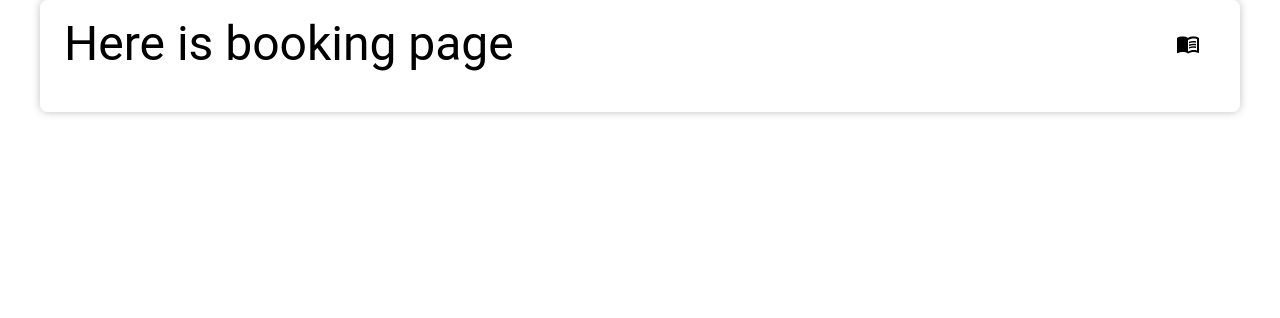
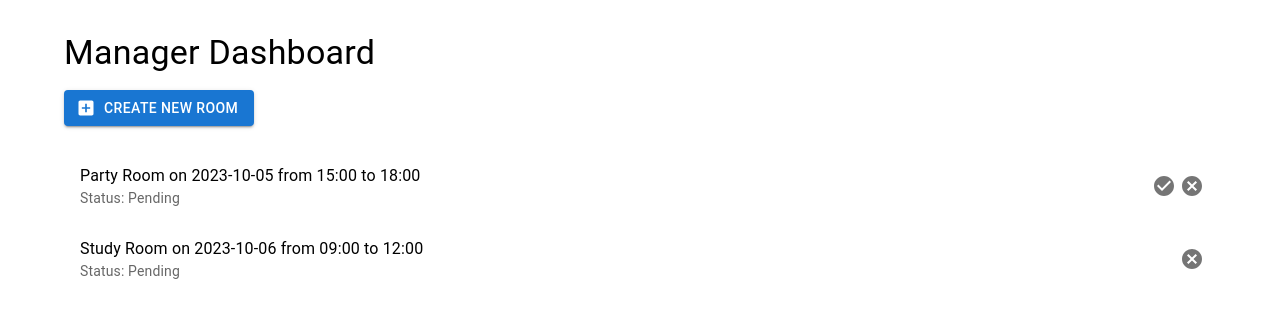
Before and after one commit to CMUResidentMe/ClientApp, a React (Create React App) app: page /booking-manager in a window 1280 px wide. Shown: the top 318 px of the page. Built offline with nearby package versions, Linux system fonts and the light colour scheme; no server answers.

Commit message:
saving work for manager page

```diff
--- a/src/pages/Booking/BookingManager.js
+++ b/src/pages/Booking/BookingManager.js
@@ -1,54 +1,227 @@
-import React, { useState, useEffect } from "react";
-import { Container, Box, IconButton } from "@mui/material";
-import { MenuBookOutlined } from '@mui/icons-material';
+import React, { useState } from "react";
+import {
+  Container,
+  Box,
+  Typography,
+  Button,
+  TextField,
+  IconButton,
+  List,
+  ListItem,
+  ListItemText,
+  Dialog,
+  DialogActions,
+  DialogContent,
+  DialogContentText,
+  DialogTitle,
+} from "@mui/material";
+import { AddBox, Cancel, CheckCircle } from "@mui/icons-material";
 import Navbar from "../../components/NavBar.js";
-import { useNavigate } from "react-router-dom";
-import Typography from '@mui/material/Typography/index.js';
 
-const BookingManager = () => {
-  const [isDrawerOpen, setDrawerOpen] = useState(false);
+const ManagerPage = () => {
+  const [openCreate, setOpenCreate] = useState(false);
+  const [openCancel, setOpenCancel] = useState(false);
+  const [openApprove, setOpenApprove] = useState(false);
+  const [selectedBookingId, setSelectedBookingId] = useState(null);
+  const [roomDetails, setRoomDetails] = useState({
+    name: "",
+    type: "",
+    description: "",
+    capacity: "",
+  });
+  const [cancelReason, setCancelReason] = useState("");
 
-  const handleDrawerToggle = () => {
-    setDrawerOpen(!isDrawerOpen);
+  const bookings = [
+    {
+      id: 1,
+      roomName: "Party Room",
+      roomType: "Party",
+      date: "2023-10-05",
+      startTime: "15:00",
+      endTime: "18:00",
+      status: "Pending",
+    },
+    {
+      id: 2,
+      roomName: "Study Room",
+      roomType: "Study",
+      date: "2023-10-06",
+      startTime: "09:00",
+      endTime: "12:00",
+      status: "Pending",
+    },
+  ];
+
+  const handleOpenCreate = () => setOpenCreate(true);
+  const handleCloseCreate = () => setOpenCreate(false);
+  const handleOpenCancel = (id) => {
+    setOpenCancel(true);
+    setSelectedBookingId(id);
+  };
+  const handleCloseCancel = () => setOpenCancel(false);
+  const handleOpenApprove = (id) => {
+    setOpenApprove(true);
+    setSelectedBookingId(id);
+  };
+  const handleCloseApprove = () => setOpenApprove(false);
+
+  const handleCreateRoom = () => {
+    console.log("Creating room with details:", roomDetails);
+    handleCloseCreate();
   };
 
+  const handleApproveBooking = () => {
+    console.log("Approving booking ID:", selectedBookingId);
+    handleCloseApprove();
+  };
+
+  const handleCancelBooking = () => {
+    console.log(
+      "Cancelling booking ID:",
+      selectedBookingId,
+      "with reason:",
+      cancelReason
+    );
+    handleCloseCancel();
+  };
+
+  const renderBookingList = () =>
+    bookings.map((booking) => (
+      <ListItem
+        key={booking.id}
+        secondaryAction={
+          <>
+            {booking.roomType === "Party" && booking.status === "Pending" && (
+              <IconButton
+                edge="end"
+                aria-label="approve"
+                onClick={() => handleOpenApprove(booking.id)}
+              >
+                <CheckCircle />
+              </IconButton>
+            )}
+            <IconButton
+              edge="end"
+              aria-label="cancel"
+              onClick={() => handleOpenCancel(booking.id)}
+            >
+              <Cancel />
+            </IconButton>
+          </>
+        }
+      >
+        <ListItemText
+          primary={`${booking.roomName} on ${booking.date} from ${booking.startTime} to ${booking.endTime}`}
+          secondary={`Status: ${booking.status}`}
+        />
+      </ListItem>
+    ));
+
   return (
-    <Container
-      maxWidth="lg"
-      sx={{
-        boxShadow: "0px 0px 8px rgba(0, 0, 0, 0.25)",
-        backgroundColor: "rgba(255, 255, 255, 0.85)",
-        paddingTop: "1rem",
-        paddingBottom: "2rem",
-        paddingLeft: "2rem",
-        paddingRight: "2rem",
-        borderRadius: "8px",
-      }}
-    >
-      <Box
-        display="flex"
-        justifyContent="space-between"
-        alignItems="center"
-        sx={{ marginBottom: "0.5rem" }}
-      >
-        <Typography variant="h3" component="h1" sx={{ flexGrow: 1 }}>
-          Here is booking page
+    <div>
+      <Navbar />
+      <Container maxWidth="lg">
+        <Typography variant="h4" sx={{ mt: 4, mb: 2 }}>
+          Manager Dashboard
         </Typography>
-        <IconButton
-          color="inherit"
-          aria-label="menu"
-          onClick={handleDrawerToggle}
-          sx={{ margin: 1 }}
+        <Button
+          variant="contained"
+          startIcon={<AddBox />}
+          onClick={handleOpenCreate}
+          sx={{ mb: 2 }}
         >
-          <MenuBookOutlined />
-        </IconButton>
-      </Box>
-      <Navbar
-        isDrawerOpen={isDrawerOpen}
-        handleDrawerToggle={handleDrawerToggle}
-      />
-    </Container>
+          Create New Room
+        </Button>
+        <Dialog open={openCreate} onClose={handleCloseCreate}>
+          <DialogTitle>Create New Room</DialogTitle>
+          <DialogContent>
+            <DialogContentText>
+              Please enter details for the new room.
+            </DialogContentText>
+            <TextField
+              autoFocus
+              margin="dense"
+              label="Room Name"
+              type="text"
+              fullWidth
+              variant="standard"
+              onChange={(e) =>
+                setRoomDetails({ ...roomDetails, name: e.target.value })
+              }
+            />
+            <TextField
+              margin="dense"
+              label="Room Type"
+              type="text"
+              fullWidth
+              variant="standard"
+              onChange={(e) =>
+                setRoomDetails({ ...roomDetails, type: e.target.value })
+              }
+            />
+            <TextField
+              margin="dense"
+              label="Description"
+              type="text"
+              fullWidth
+              variant="standard"
+              onChange={(e) =>
+                setRoomDetails({ ...roomDetails, description: e.target.value })
+              }
+            />
+            <TextField
+              margin="dense"
+              label="Capacity"
+              type="number"
+              fullWidth
+              variant="standard"
+              onChange={(e) =>
+                setRoomDetails({ ...roomDetails, capacity: e.target.value })
+              }
+            />
+          </DialogContent>
+          <DialogActions>
+            <Button onClick={handleCloseCreate}>Cancel</Button>
+            <Button onClick={handleCreateRoom}>Create</Button>
+          </DialogActions>
+        </Dialog>
+        <Dialog open={openCancel} onClose={handleCloseCancel}>
+          <DialogTitle>Cancel Booking</DialogTitle>
+          <DialogContent>
+            <DialogContentText>
+              Please enter the reason for cancellation.
+            </DialogContentText>
+            <TextField
+              autoFocus
+              margin="dense"
+              label="Cancellation Reason"
+              type="text"
+              fullWidth
+              variant="standard"
+              onChange={(e) => setCancelReason(e.target.value)}
+            />
+          </DialogContent>
+          <DialogActions>
+            <Button onClick={handleCloseCancel}>Close</Button>
+            <Button onClick={handleCancelBooking}>Submit</Button>
+          </DialogActions>
+        </Dialog>
+        <Dialog open={openApprove} onClose={handleCloseApprove}>
+          <DialogTitle>Approve Booking</DialogTitle>
+          <DialogContent>
+            <DialogContentText>
+              Are you sure you want to approve this booking?
+            </DialogContentText>
+          </DialogContent>
+          <DialogActions>
+            <Button onClick={handleCloseApprove}>No</Button>
+            <Button onClick={handleApproveBooking}>Yes</Button>
+          </DialogActions>
+        </Dialog>
+        <List>{renderBookingList()}</List>
+      </Container>
+    </div>
   );
 };
 
-export default BookingManager;
+export default ManagerPage;
--- a/src/pages/Booking/BookingPage.js
+++ b/src/pages/Booking/BookingPage.js
@@ -2,14 +2,18 @@ import React, { useState } from "react";
 import { Container, Box, IconButton, Typography } from "@mui/material";
 import { MenuBookOutlined } from "@mui/icons-material";
 import Navbar from "../../components/NavBar.js";
+import Calendar from "react-calendar";
+import "react-calendar/dist/Calendar.css"; // Import calendar styles
+
 import partyRoomImage from "../../assets/partyroom.jpeg";
 import studyRoomImage from "../../assets/studyroom.png";
 import hangoutRoomImage from "../../assets/hangoutroom.jpeg";
-import ResidentMeLogo from "../../assets/logo.png"; // Import your logo here
+import ResidentMeLogo from "../../assets/logo.png";
 
 const BookingPage = () => {
   const [isDrawerOpen, setDrawerOpen] = useState(false);
   const [roomType, setRoomType] = useState("");
+  const [date, setDate] = useState(new Date());
 
   const handleDrawerToggle = () => {
     setDrawerOpen(!isDrawerOpen);
@@ -63,7 +67,7 @@ const BookingPage = () => {
         display="flex"
         justifyContent="center"
         alignItems="center"
-        sx={{ marginBottom: "1rem" }} // Adjust this as needed
+        sx={{ marginBottom: "1rem" }}
       >
         <img
           src={ResidentMeLogo}
@@ -76,14 +80,14 @@ const BookingPage = () => {
         sx={{
           boxShadow: "0px 0px 8px rgba(0, 0, 0, 0.25)",
           backgroundColor: "rgba(255, 255, 255, 0.85)",
-          p: 4, // padding on all sides
+          p: 4,
           borderRadius: "8px",
           display: "flex",
           flexDirection: "column",
           justifyContent: "center",
           alignItems: "center",
           gap: 2,
-          marginTop: 2, // Added space between the logo and container
+          marginTop: 2,
         }}
       >
         <Typography
@@ -117,26 +121,20 @@ const BookingPage = () => {
                 borderRadius: "10px",
                 overflow: "hidden",
                 textAlign: "center",
-                "&:hover": {
-                  boxShadow: "0 8px 16px rgba(0, 0, 0, 0.2)",
-                },
+                "&:hover": { boxShadow: "0 8px 16px rgba(0, 0, 0, 0.2)" },
                 cursor: "pointer",
                 background: "#fff",
                 display: "flex",
                 flexDirection: "column",
                 justifyContent: "space-between",
-                m: 1, // margin for spacing
+                m: 1,
               }}
               onClick={() => setRoomType(option.name)}
             >
               <img
                 src={option.image}
                 alt={option.name}
-                style={{
-                  width: "100%",
-                  height: "200px",
-                  objectFit: "cover",
-                }}
+                style={{ width: "100%", height: "200px", objectFit: "cover" }}
               />
               <Typography variant="h6" sx={{ my: 2 }}>
                 {option.name}
@@ -150,6 +148,18 @@ const BookingPage = () => {
             </Box>
           ))}
         </Box>
+        {roomType && (
+          <Box sx={{ width: "100%", mt: 4 }}>
+            <Typography variant="h5" sx={{ mb: 2 }}>
+              Available Times for {roomType}
+            </Typography>
+            <Calendar onChange={setDate} value={date} />
+            {/* Placeholder to display selected date or available times */}
+            <Typography sx={{ mt: 2 }}>
+              Selected Date: {date.toDateString()}
+            </Typography>
+          </Box>
+        )}
       </Container>
     </div>
   );
```
